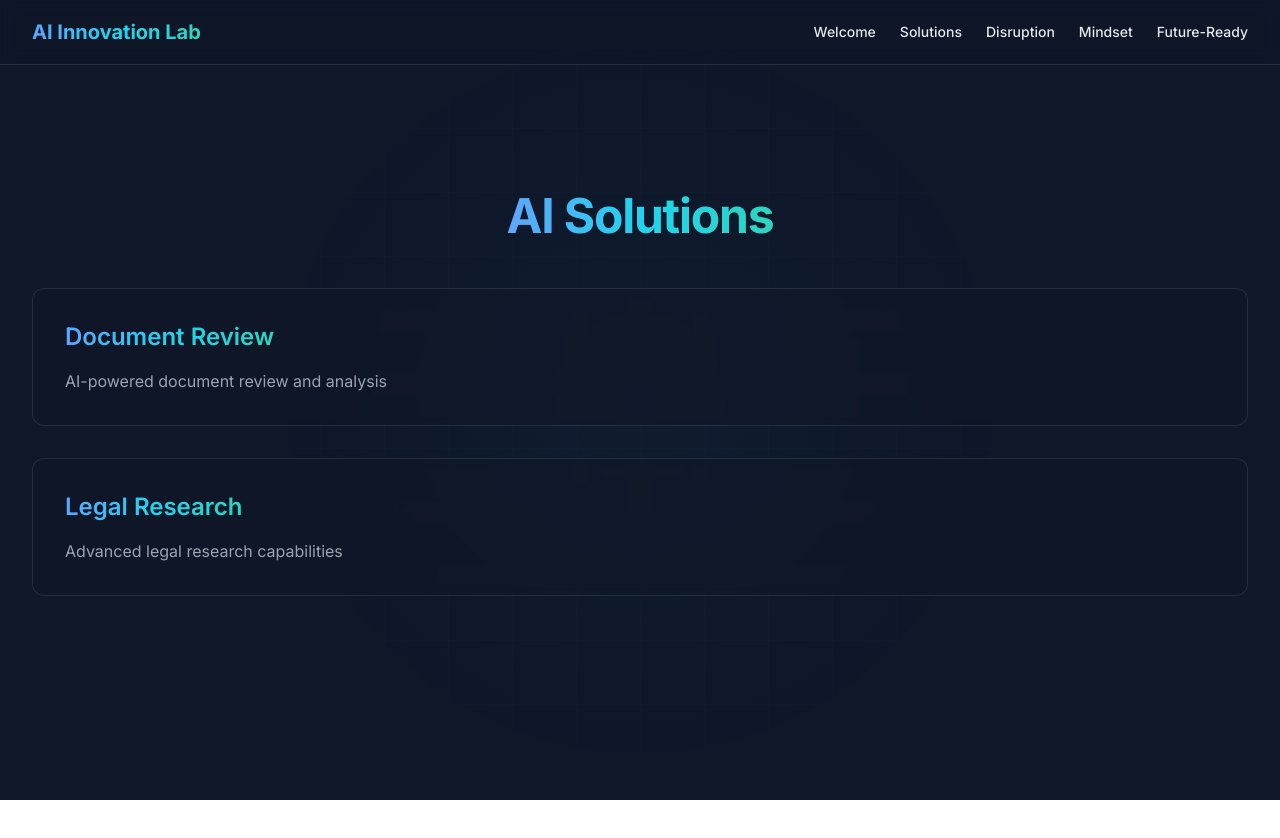
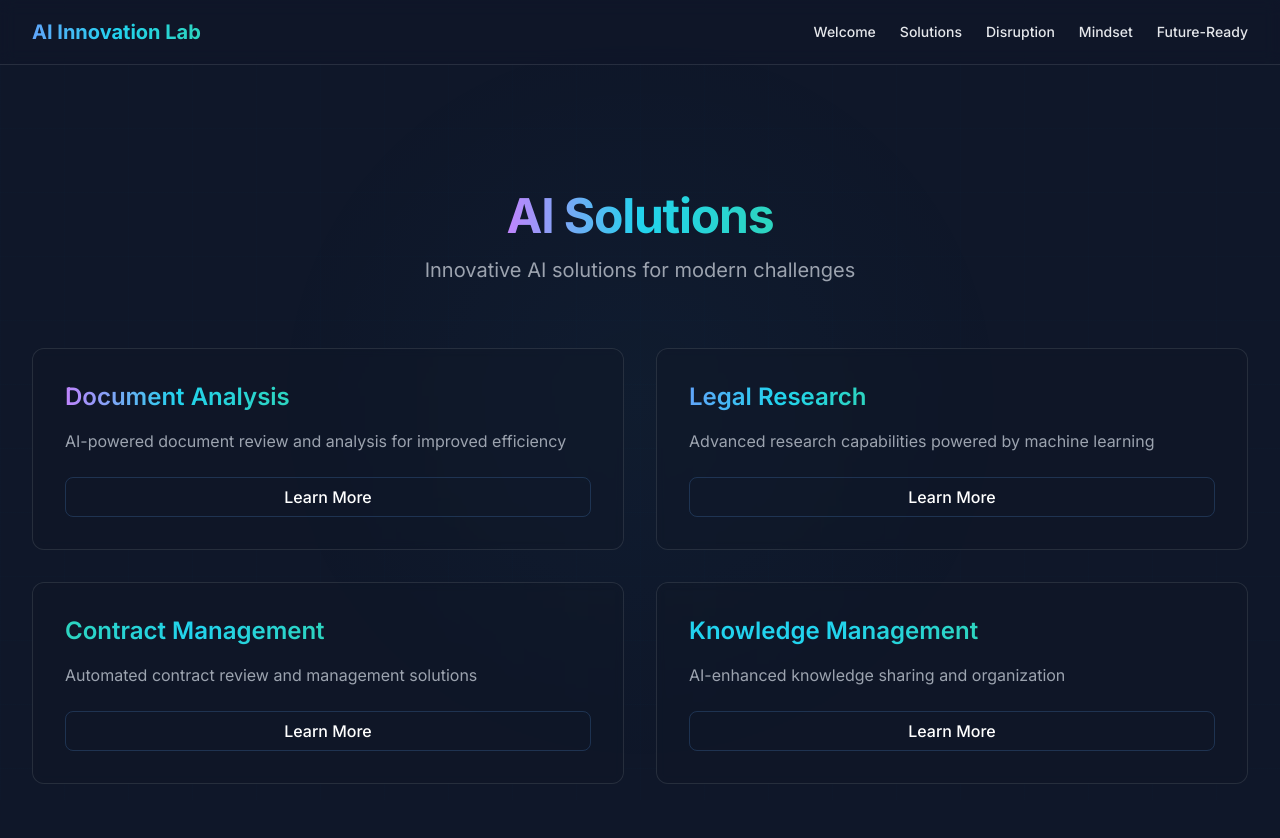
Before and after one commit to TheJohny71/ai-innovation-lab-v2, a Next.js app: page /ai-innovation-lab-v2/solutions in a window 1280 px wide. Shown: the top 838 px of the page. Before the commit the page ends 800 px from the top, so only its background shows below. Built offline with nearby package versions, Linux system fonts and the light colour scheme.

Commit message:
Update page.tsx

```diff
--- a/src/app/solutions/page.tsx
+++ b/src/app/solutions/page.tsx
@@ -5,6 +5,30 @@ import { Container } from '@/components/shared/Container';
 import { Section, SectionHeader, SectionTitle } from '@/components/shared/Section';
 import { GradientText } from '@/components/shared/GradientText';
 import { Card } from '@/components/shared/Card';
+import { Button } from '@/components/shared/Button';
+
+const solutions = [
+  {
+    title: "Document Analysis",
+    description: "AI-powered document review and analysis for improved efficiency",
+    gradient: "from-purple-400 to-blue-400"
+  },
+  {
+    title: "Legal Research",
+    description: "Advanced research capabilities powered by machine learning",
+    gradient: "from-blue-400 to-teal-400"
+  },
+  {
+    title: "Contract Management",
+    description: "Automated contract review and management solutions",
+    gradient: "from-teal-400 to-cyan-400"
+  },
+  {
+    title: "Knowledge Management",
+    description: "AI-enhanced knowledge sharing and organization",
+    gradient: "from-cyan-400 to-purple-400"
+  }
+];
 
 export default function SolutionsPage() {
   return (
@@ -13,31 +37,31 @@ export default function SolutionsPage() {
         <Container>
           <SectionHeader>
             <SectionTitle>
-              <GradientText>AI Solutions</GradientText>
+              <GradientText className="from-purple-400 via-blue-400 to-teal-400">
+                AI Solutions
+              </GradientText>
             </SectionTitle>
+            <p className="text-xl text-gray-400 mt-6">
+              Innovative AI solutions for modern challenges
+            </p>
           </SectionHeader>
 
-          <div className="mt-12 space-y-8">
-            {/* Keep your existing solutions content structure */}
-            <Card className="p-8">
-              <h3 className="text-2xl font-semibold mb-4">
-                <GradientText>Document Review</GradientText>
-              </h3>
-              <p className="text-gray-400">
-                AI-powered document review and analysis
-              </p>
-            </Card>
-
-            <Card className="p-8">
-              <h3 className="text-2xl font-semibold mb-4">
-                <GradientText>Legal Research</GradientText>
-              </h3>
-              <p className="text-gray-400">
-                Advanced legal research capabilities
-              </p>
-            </Card>
-
-            {/* Add more of your existing solutions here */}
+          <div className="mt-16 grid gap-8 md:grid-cols-2">
+            {solutions.map((solution, index) => (
+              <Card key={index} hover className="p-8">
+                <h3 className="text-2xl font-semibold mb-4">
+                  <GradientText className={solution.gradient}>
+                    {solution.title}
+                  </GradientText>
+                </h3>
+                <p className="text-gray-400 mb-6">
+                  {solution.description}
+                </p>
+                <Button variant="outline" className="w-full">
+                  Learn More
+                </Button>
+              </Card>
+            ))}
           </div>
         </Container>
       </Section>
```
